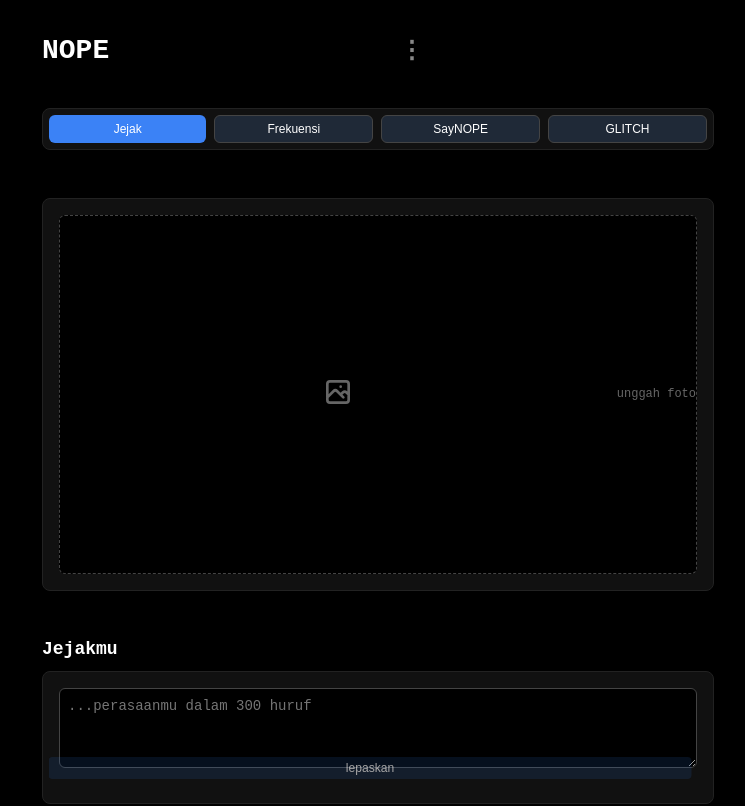
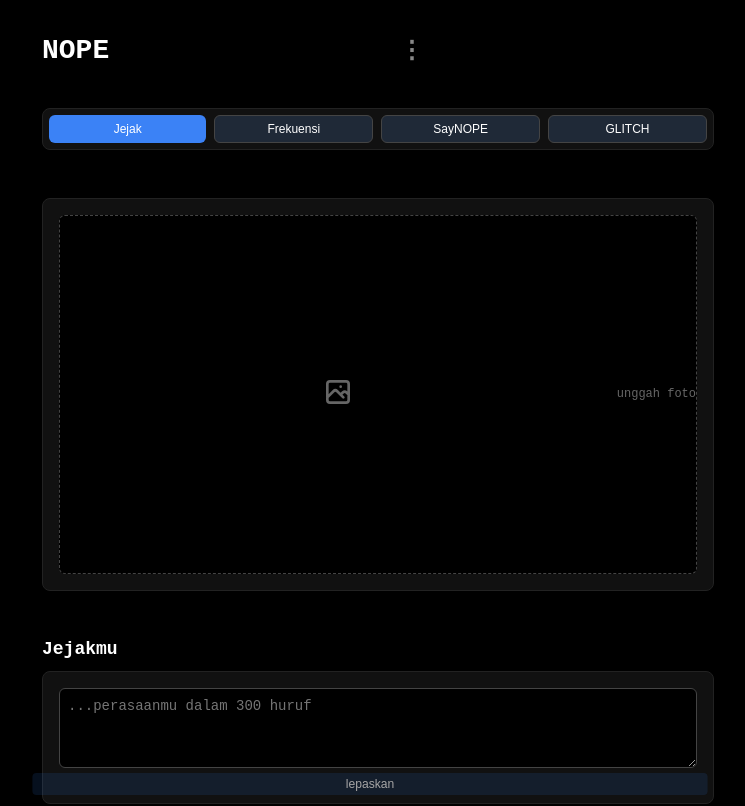
Before and after one commit to hendy-unggul/NOPE-claude, a Next.js app: page /dashboard in a window 1280 px wide. Shown: the top 806 px of the page, without its empty margins (262-1007 px from the left). Built offline with nearby package versions, Linux system fonts and the light colour scheme; no server answers; the database is empty; sample sign-in values are in the browser's storage.

Commit message:
Update page.js

```diff
--- a/app/dashboard/page.js
+++ b/app/dashboard/page.js
@@ -6,7 +6,7 @@ export default function Dashboard() {
   const [username, setUsername] = useState('')
   const [userId, setUserId] = useState('')
   const [mounted, setMounted] = useState(false)
-  const [showSettings, setShowSettings] = useState(false) // menu titik 3
+  const [showSettings, setShowSettings] = useState(false)
 
   // Artefak states
   const [artefakImage, setArtefakImage] = useState(null)
@@ -375,6 +375,7 @@ export default function Dashboard() {
                   style={{ width: '100%', height: '100%', objectFit: 'cover' }}
                 />
 
+                {/* NOTASI + CTA UNGGAH DI DALAM BOX, RATA KANAN BAWAH */}
                 <div style={{
                   position: 'absolute',
                   bottom: '8px',
@@ -437,7 +438,6 @@ export default function Dashboard() {
             padding: '16px',
             position: 'relative'
           }}>
-            <div style={{ position: 'relative' }}>
             <textarea
               value={rantText}
               onChange={(e) => setRantText(e.target.value)}
@@ -458,6 +458,7 @@ export default function Dashboard() {
               maxLength={300}
             />
 
+            {/* CTA LEPASKAN DI DALAM BOX, RATA KANAN BAWAH */}
             <button
               onClick={handleRantSubmit}
               disabled={rantLoading || !rantText.trim()}
@@ -479,7 +480,6 @@ export default function Dashboard() {
             >
               {rantLoading ? '...' : 'lepaskan'}
             </button>
-            </div>
           </div>
         </div>
 
```
Lines whose indentation alone changed are shown as unchanged.
